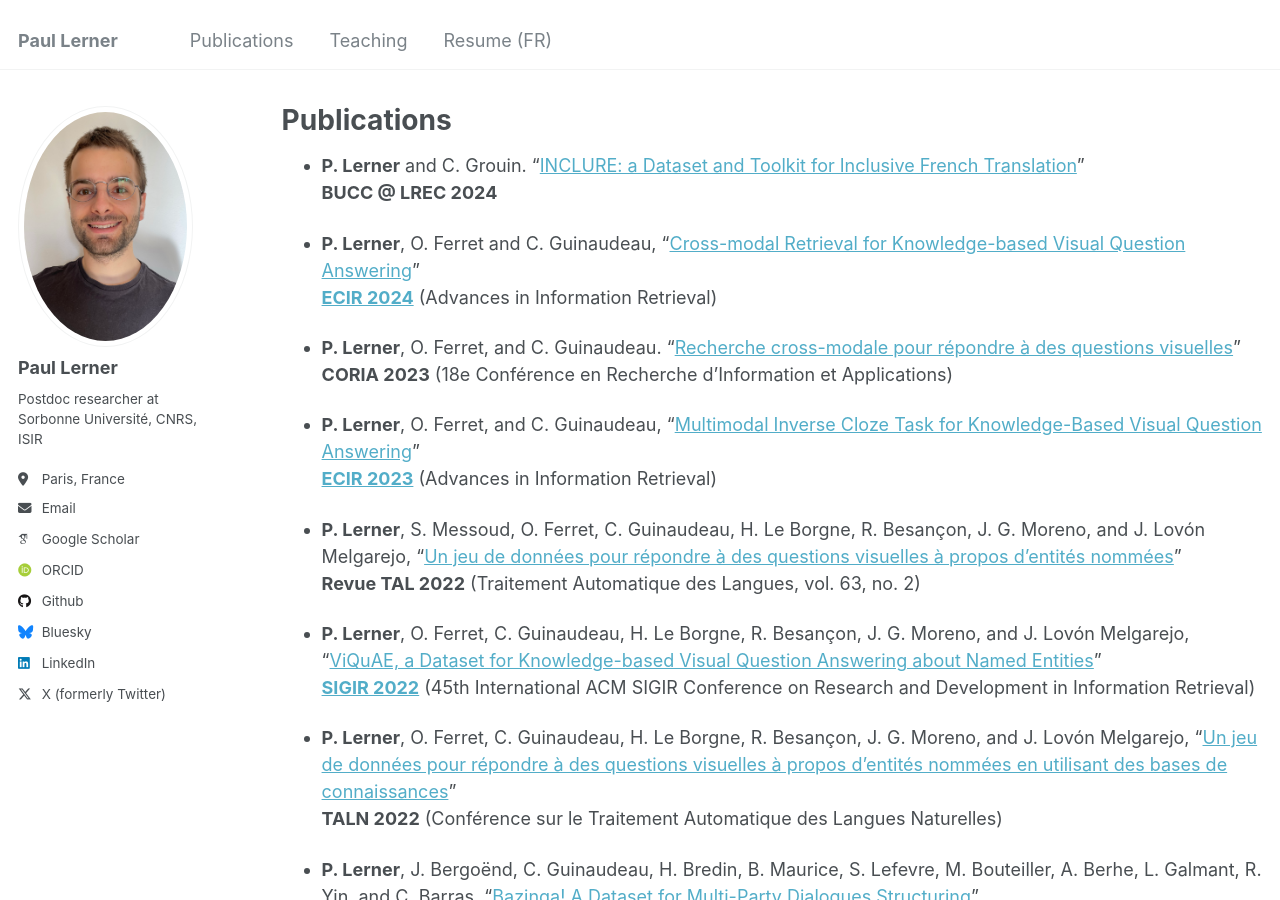
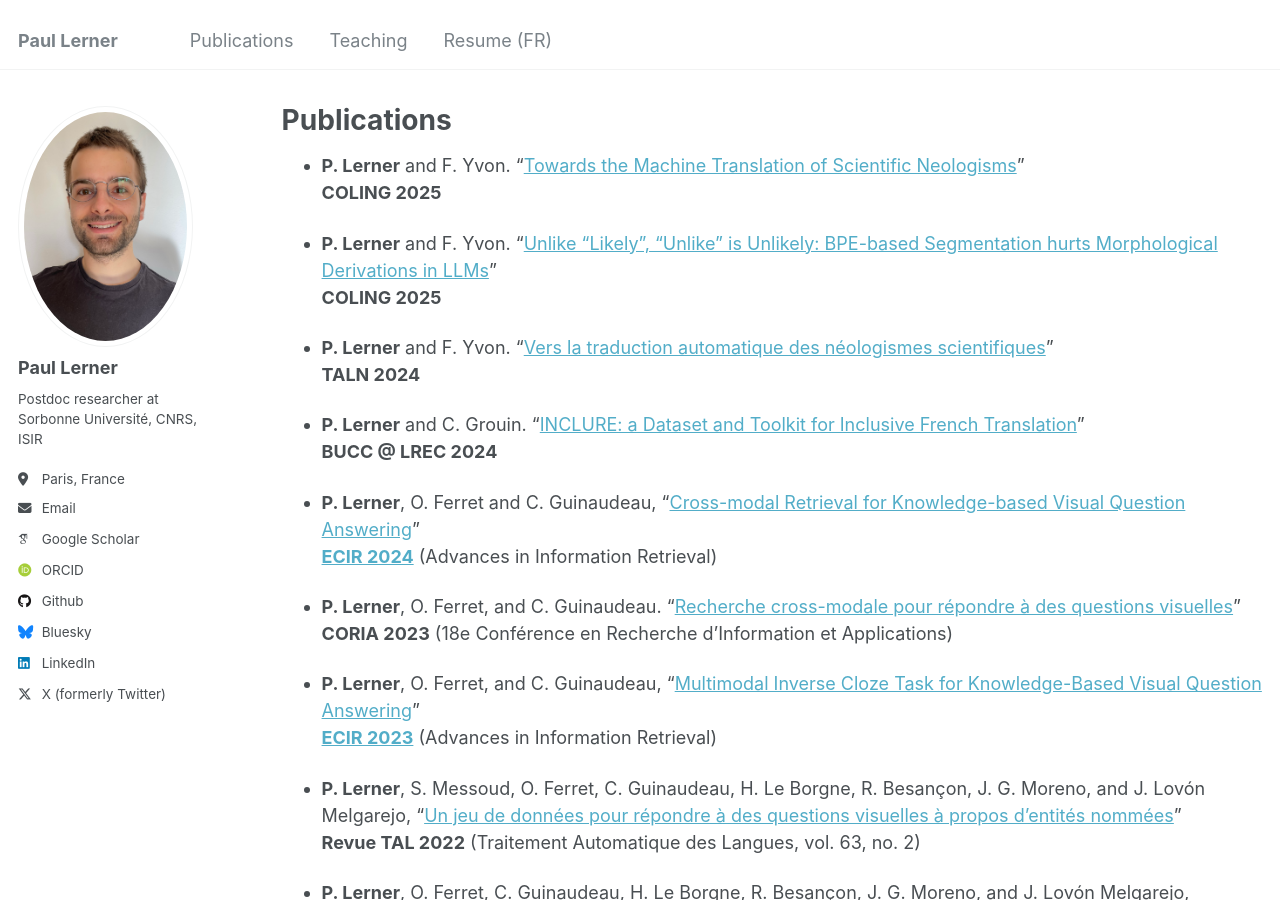
Before and after one commit to PaulLerner/PaulLerner.github.io, a Jekyll site: the page built from _pages/publications.md, in a window 1280 px wide and 900 px high. Built offline with Jekyll 4.4.1, drawn with Linux system fonts in a browser that asks for light colours; some web fonts are replaced.

Commit message:
update publications and CV

```diff
--- a/_pages/publications.md
+++ b/_pages/publications.md
@@ -4,6 +4,15 @@ title: "Publications"
 permalink: /publications/
 author_profile: true
 ---
+
+- **P. Lerner** and F. Yvon. "[Towards the Machine Translation of Scientific Neologisms](https://hal.science/hal-04835653)"
+  **COLING 2025**
+
+- **P. Lerner** and F. Yvon. "[Unlike “Likely”, “Unlike” is Unlikely: BPE-based Segmentation hurts Morphological Derivations in LLMs](https://hal.science/hal-04831106)"
+  **COLING 2025**
+
+- **P. Lerner** and F. Yvon. "[Vers la traduction automatique des néologismes scientifiques](https://aclanthology.org/2024.jeptalnrecital-taln.17/)"
+  **TALN 2024**
 
 - **P. Lerner** and C. Grouin. "[INCLURE: a Dataset and Toolkit for Inclusive French Translation](https://hal.science/hal-04531938)"
  **BUCC @ LREC 2024**
```
Also changed, not shown: 1 other file.
